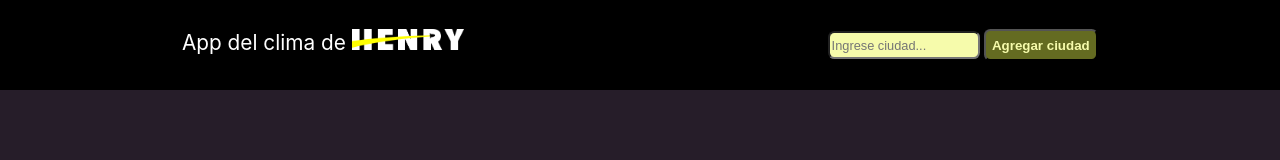
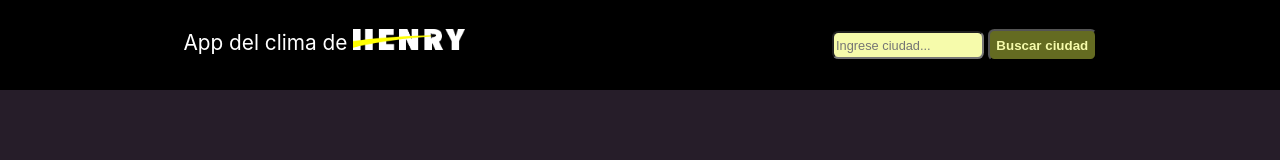
Before and after one commit to stabilini/cities-weather-app, a React (Create React App) app: page / in a window 1280 px wide. Shown: the top 160 px of the page. Built offline with nearby package versions, Linux system fonts and the light colour scheme.

Commit message:
cambio menor

```diff
--- a/src/components/SearchBar.jsx
+++ b/src/components/SearchBar.jsx
@@ -35,7 +35,7 @@ function SearchBar(props) {
       />
       &nbsp;
       <button className={estilos.boton_search} onClick={manejarEnvio}>
-        Agregar ciudad
+        Buscar ciudad
       </button>
     </div>
   );
```
Also changed, not shown: package.json (+4 -5 lines), 1 other file (tests, documents, lock files or other folders).
